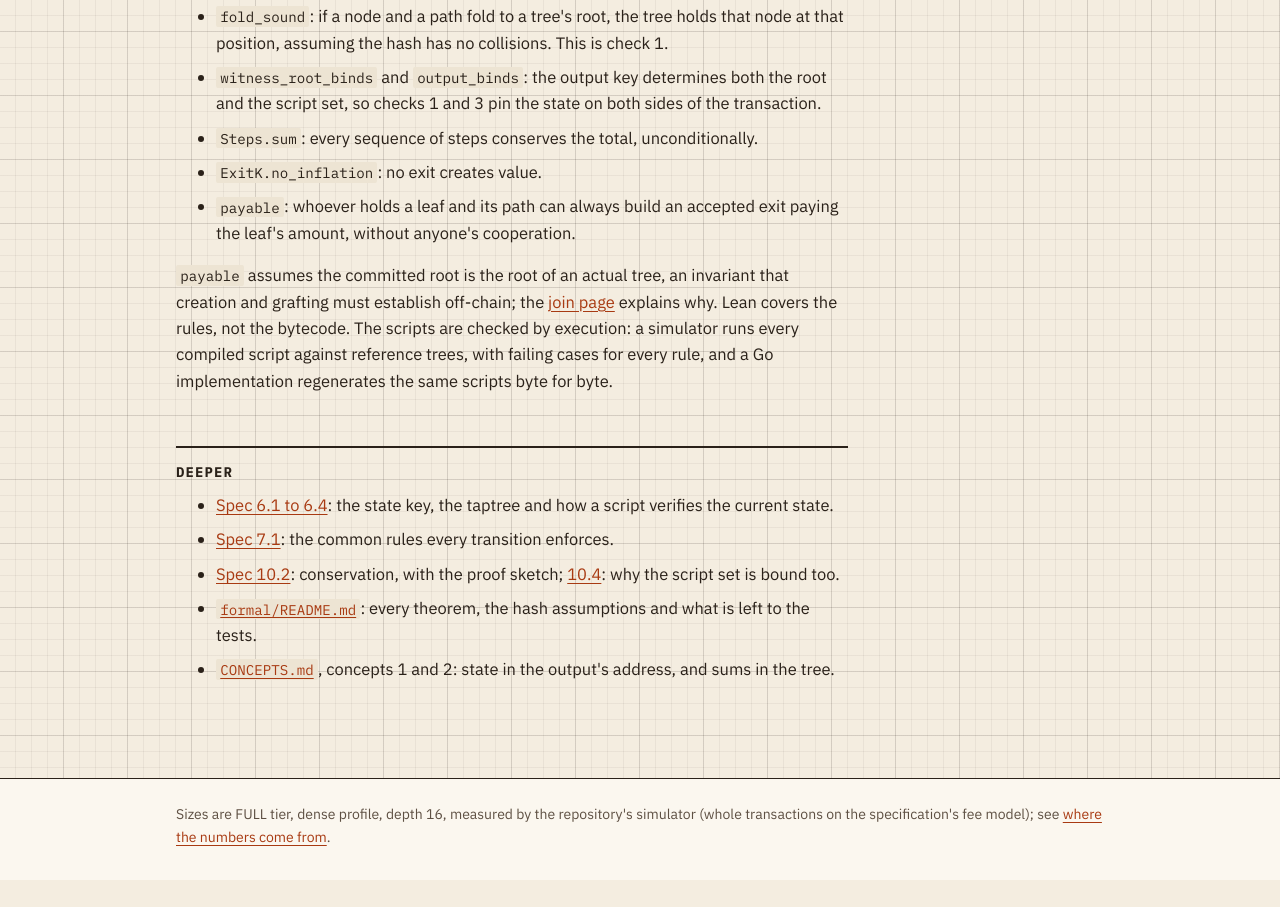
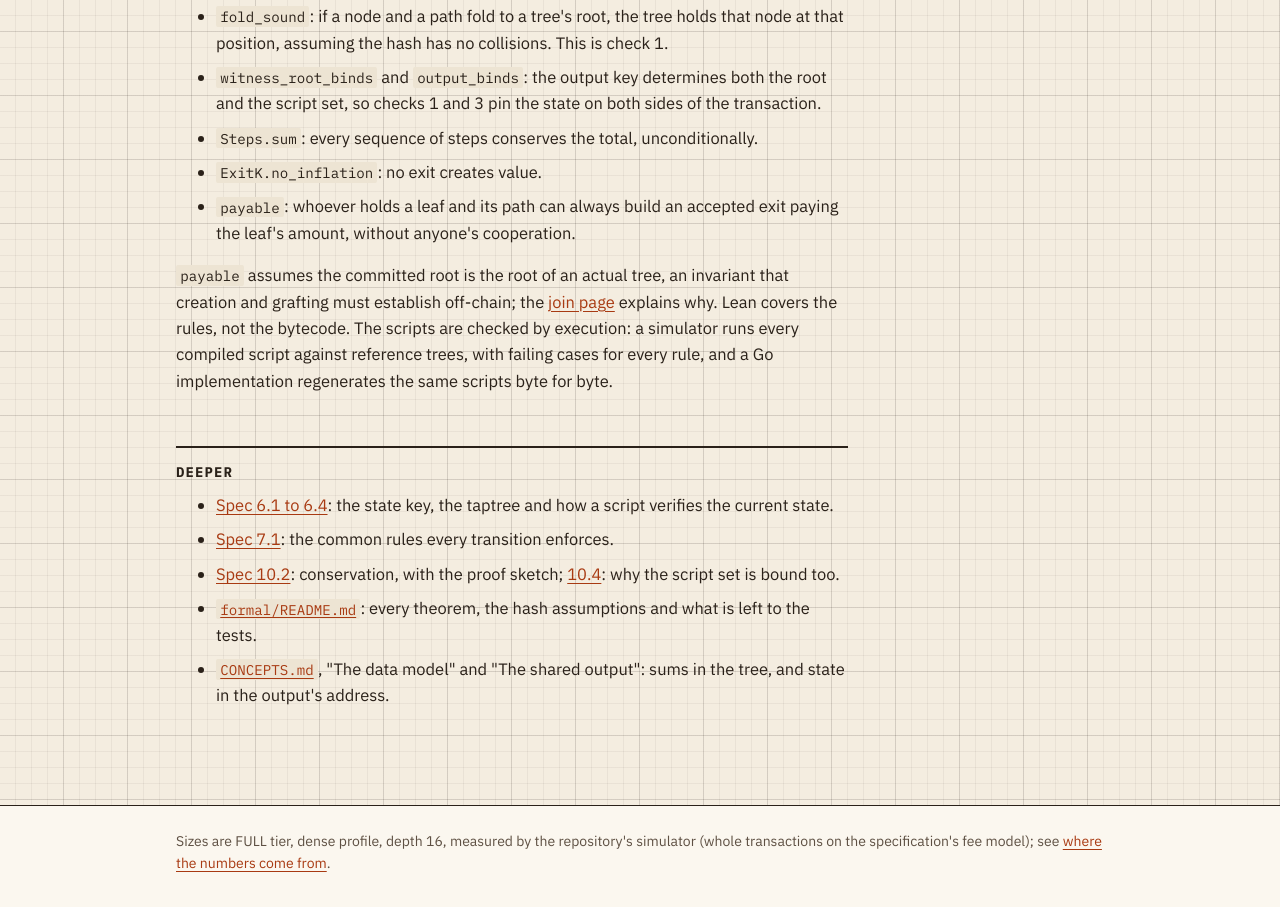
Before and after one commit to lightninglabs/layertree, a plain HTML site: page site/components/state-machine.html in a window 1280 px wide. Shown: the part 4128-5035 px from the top of the page. Before the commit the page ends 5008 px from the top, so only its background shows below. Drawn offline with Linux system fonts and the light colour scheme.

Commit message:
docs: point the site and README at the new CONCEPTS.md sections
In this commit, we update the two references to CONCEPTS.md that named its
old structure: the state machine page cited concepts 1 and 2, which no
longer exist as numbered sections, and the README described the old
contents.

```diff
--- a/site/components/state-machine.html
+++ b/site/components/state-machine.html
@@ -331,7 +331,7 @@
       <li><a href="../../spec/layertree.md#71-common-rules">Spec 7.1</a>: the common rules every transition enforces.</li>
       <li><a href="../../spec/layertree.md#102-conservation">Spec 10.2</a>: conservation, with the proof sketch; <a href="../../spec/layertree.md#104-binding-the-taptree">10.4</a>: why the script set is bound too.</li>
       <li><a href="../../formal/README.md"><code>formal/README.md</code></a>: every theorem, the hash assumptions and what is left to the tests.</li>
-      <li><a href="../../CONCEPTS.md"><code>CONCEPTS.md</code></a>, concepts 1 and 2: state in the output's address, and sums in the tree.</li>
+      <li><a href="../../CONCEPTS.md"><code>CONCEPTS.md</code></a>, "The data model" and "The shared output": sums in the tree, and state in the output's address.</li>
     </ul>
   </section>
 </main>
```
Also changed, not shown: 1 other file.
